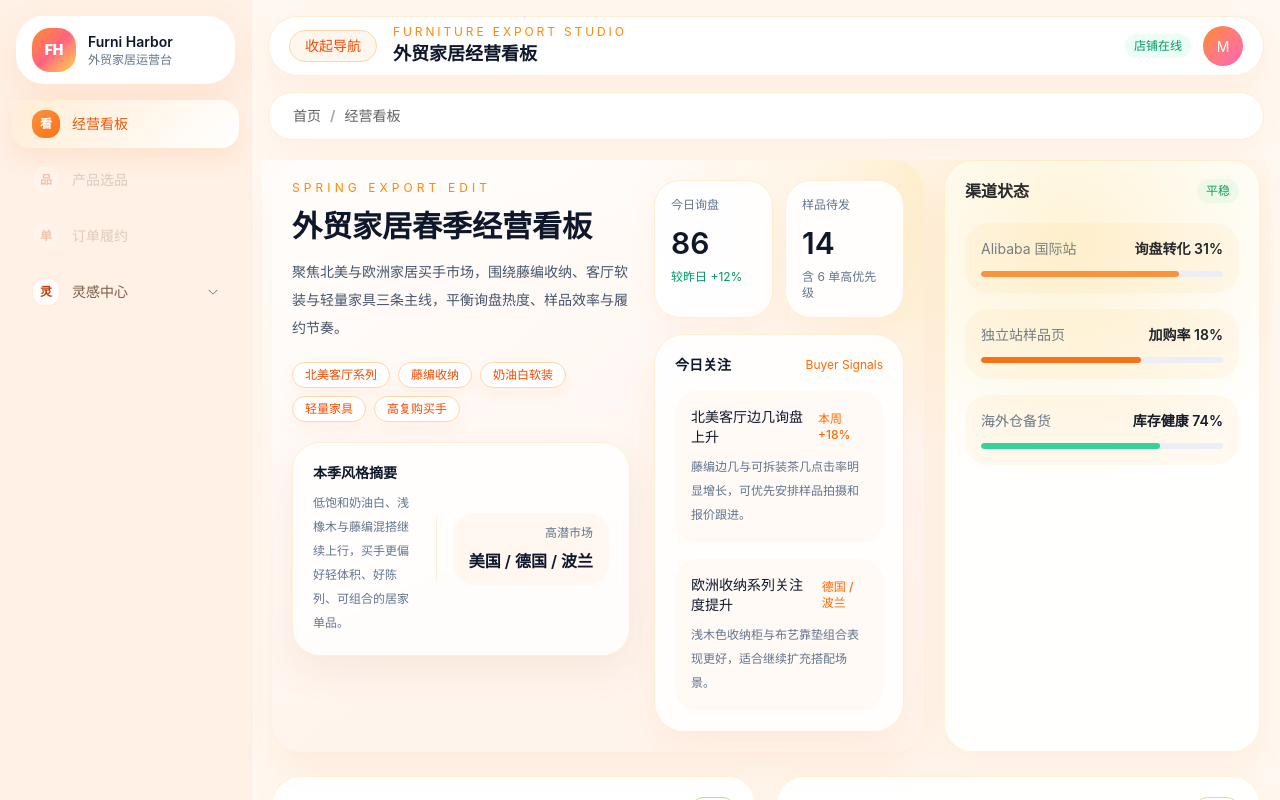
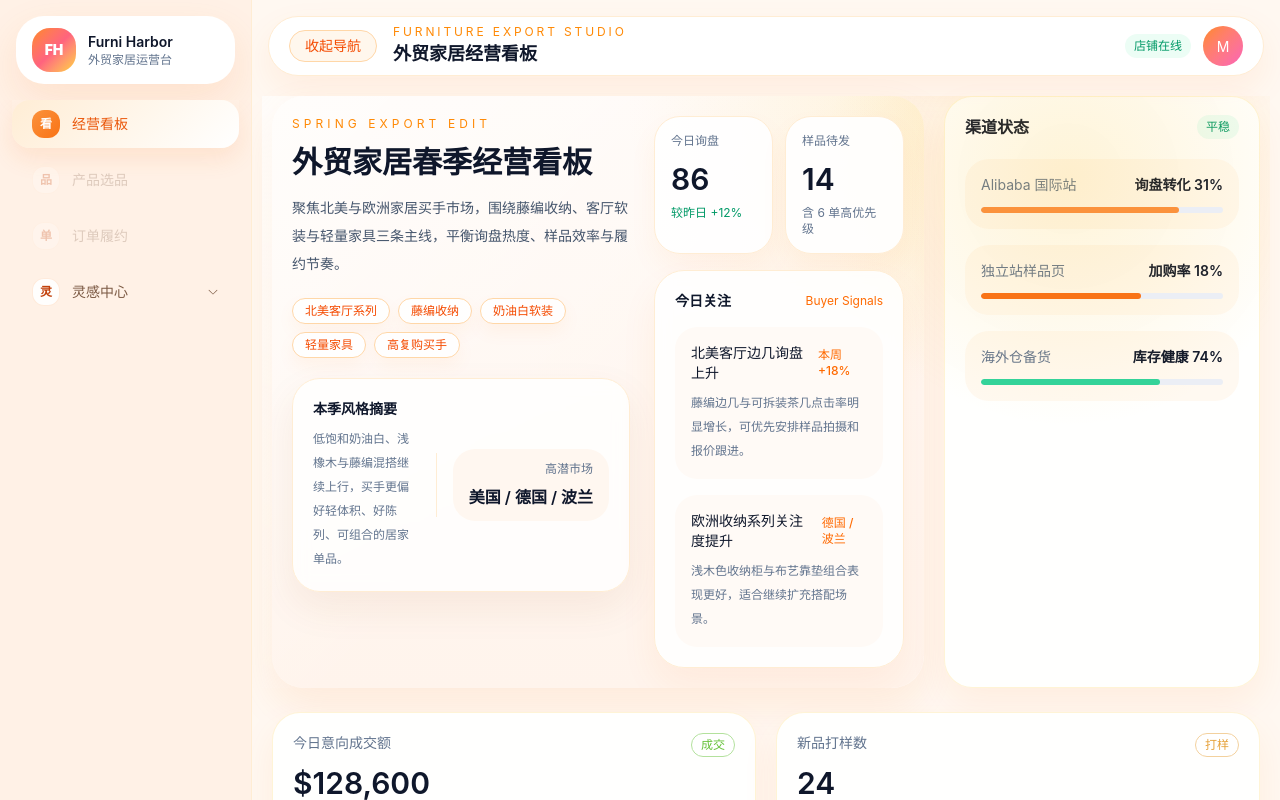
Before and after one commit to miraclemoonmen/mini-admin-ai-flow, a Vue app: page / in a window 1280 px wide. Shown: the top 800 px of the page. Built offline with nearby package versions, Linux system fonts and the light colour scheme; the HTML template or start-up script is replaced by a standard one.

Commit message:
refactor: simplify admin layout chrome

```diff
--- a/src/layouts/AppLayout.vue
+++ b/src/layouts/AppLayout.vue
@@ -1,8 +1,8 @@
 <template>
-  <el-container class="app-shell min-h-screen bg-[#fff8f1] text-slate-900">
+  <el-container class="app-shell h-screen overflow-hidden bg-[#fff8f1] text-slate-900">
     <el-aside
       :width="appStore.sidebarCollapsed ? '82px' : '252px'"
-      class="border-r border-orange-100 bg-[#fff1e6] text-slate-900 transition-all duration-300"
+      class="flex h-screen flex-col border-r border-orange-100 bg-[#fff1e6] text-slate-900 transition-all duration-300"
     >
       <div class="px-4 py-4">
         <div class="flex items-center rounded-[28px] bg-white px-4 py-3 shadow-[0_16px_40px_rgba(249,115,22,0.12)]">
@@ -18,7 +18,7 @@
         </div>
       </div>
 
-      <div class="px-3 pb-4">
+      <div class="flex-1 overflow-y-auto px-3 pb-4">
         <el-menu
           :default-active="activeMenu"
           :collapse="appStore.sidebarCollapsed"
@@ -52,15 +52,16 @@
       </div>
     </el-aside>
 
-    <el-container>
-      <el-header class="mx-4 mt-4 flex h-18 items-center justify-between rounded-[30px] border border-orange-100 bg-white px-6 shadow-[0_14px_34px_rgba(249,115,22,0.08)]">
+    <el-container class="h-screen overflow-hidden">
+      <div class="flex h-full min-w-0 flex-1 flex-col overflow-hidden">
+        <el-header class="mx-4 mt-4 flex h-18 shrink-0 items-center justify-between rounded-[30px] border border-orange-100 bg-white px-6 shadow-[0_14px_34px_rgba(249,115,22,0.08)]">
           <div class="flex items-center gap-4">
             <el-button round class="!border-orange-200 !bg-orange-50 !text-orange-600" @click="appStore.toggleSidebar()">
               {{ appStore.sidebarCollapsed ? '展开导航' : '收起导航' }}
             </el-button>
             <div>
               <p class="text-xs uppercase tracking-[0.24em] text-orange-400">FURNITURE EXPORT STUDIO</p>
-            <p class="text-lg font-semibold text-slate-900">外贸家居经营看板</p>
+              <p class="text-lg font-semibold text-slate-900">{{ currentPageTitle }}</p>
             </div>
           </div>
 
@@ -70,16 +71,10 @@
           </div>
         </el-header>
 
-      <div class="mx-4 mt-4 rounded-[26px] border border-orange-100 bg-white px-6 py-4 shadow-[0_10px_30px_rgba(249,115,22,0.06)]">
-        <el-breadcrumb separator="/">
-          <el-breadcrumb-item>首页</el-breadcrumb-item>
-          <el-breadcrumb-item>{{ currentPageTitle }}</el-breadcrumb-item>
-        </el-breadcrumb>
-      </div>
-
-      <el-main class="p-4 md:p-6">
+        <el-main class="min-h-0 flex-1 overflow-y-auto px-4 py-4 md:px-6 md:py-5">
           <RouterView />
         </el-main>
+      </div>
     </el-container>
   </el-container>
 </template>
@@ -96,10 +91,10 @@ const route = useRoute()
 const activeMenu = computed(() => route.path)
 const currentPageTitle = computed(() => {
   if (route.name === 'Dashboard') {
-    return '经营看板'
+    return '外贸家居经营看板'
   }
 
-  return String(route.name ?? '经营看板')
+  return String(route.name ?? '外贸家居经营看板')
 })
 </script>
 
```
Also changed, not shown: 1 other file (tests, documents, lock files or other folders). Lines whose indentation alone changed are shown as unchanged.
